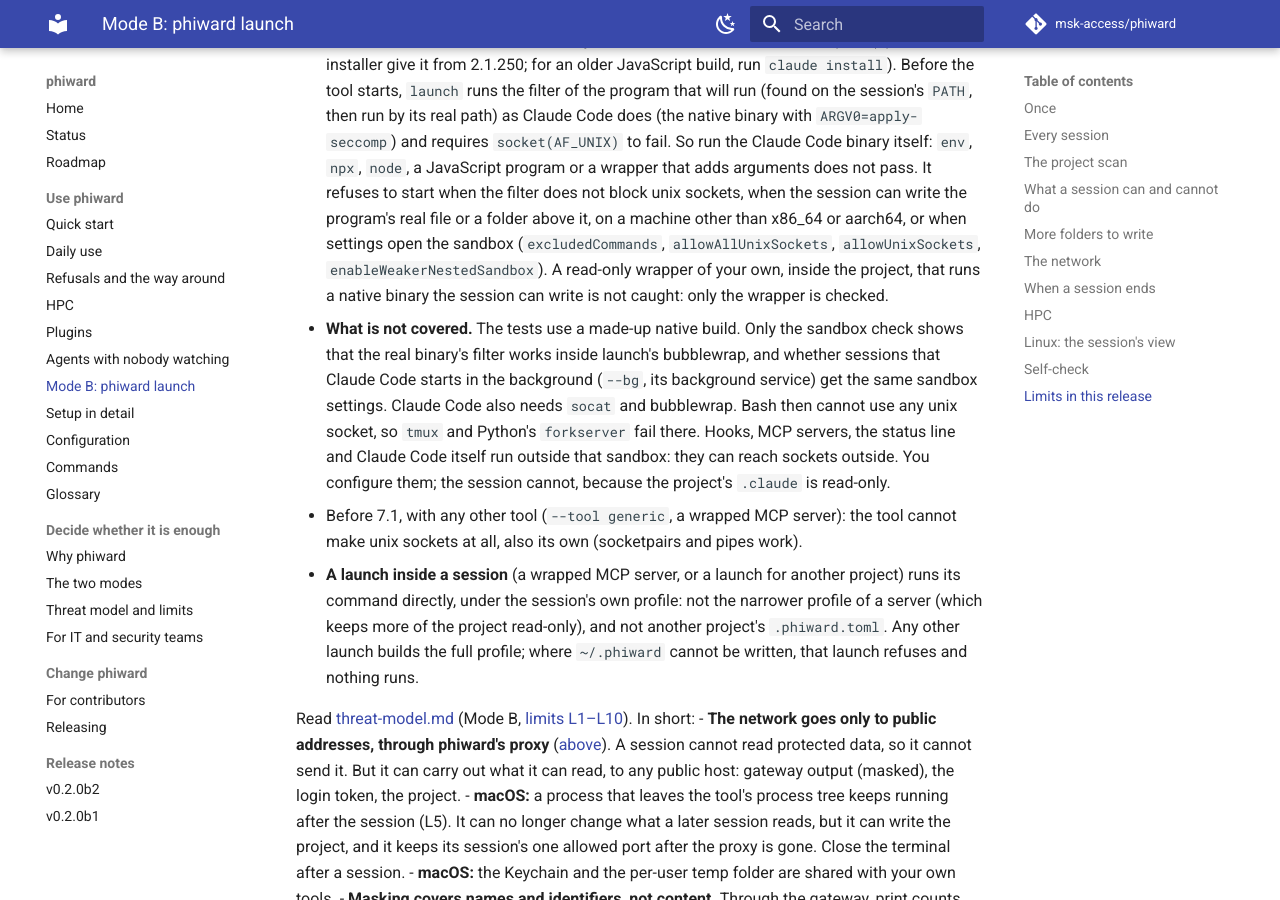
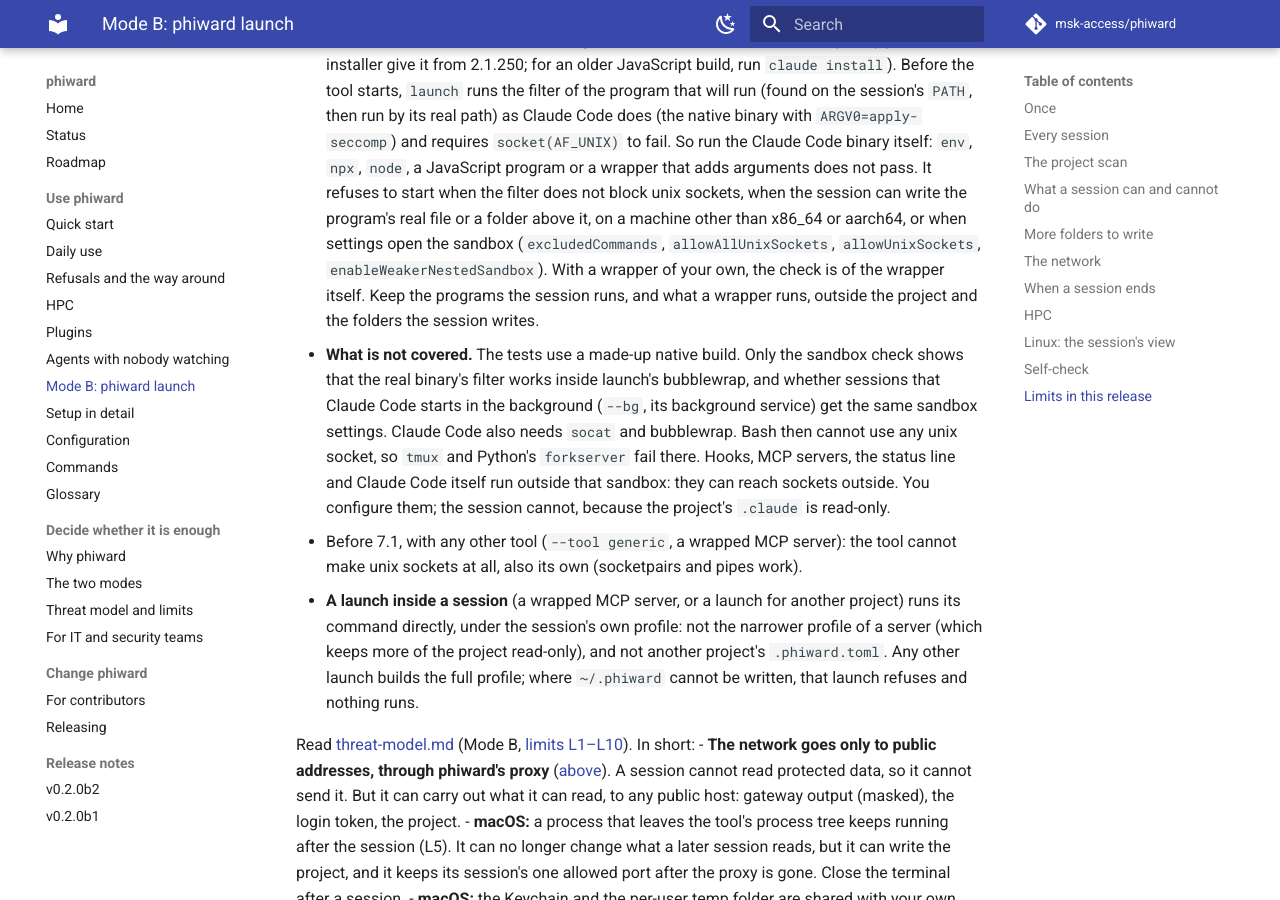
Before and after one commit to msk-access/phiward, an MkDocs documentation site: the page built from docs/launch.md, in a window 1280 px wide and 900 px high, scrolled down 13001 px. Built offline with MkDocs 1.6.1 and Material for MkDocs 9.7.7, drawn with Linux system fonts in a browser that asks for light colours; comment, search, counter and statistics services are not loaded; the version menu is left out.

Commit message:
docs(launch): the wrapper check, by its outcome
Say what launch checks with a wrapper of your own (the wrapper itself) and what to do: keep the
programs the session runs outside the project and the folders the session writes.

```diff
--- a/docs/launch.md
+++ b/docs/launch.md
@@ -470,8 +470,9 @@ when in doubt, reinstall: the step names the command for the tool that installed
     write the program's real file or a folder above it, on a machine other than x86_64 or
     aarch64, or when settings
     open the sandbox (`excludedCommands`, `allowAllUnixSockets`, `allowUnixSockets`,
-    `enableWeakerNestedSandbox`). A read-only wrapper of your own, inside the project, that
-    runs a native binary the session can write is not caught: only the wrapper is checked.
+    `enableWeakerNestedSandbox`). With a wrapper of your own, the check is of the wrapper
+    itself. Keep the programs the session runs, and what a wrapper runs, outside the project
+    and the folders the session writes.
   - **What is not covered.** The tests use a made-up native build. Only the sandbox check
     shows that the real binary's filter works inside launch's bubblewrap, and whether sessions
     that Claude Code starts in the background (`--bg`, its background service) get the same
```
